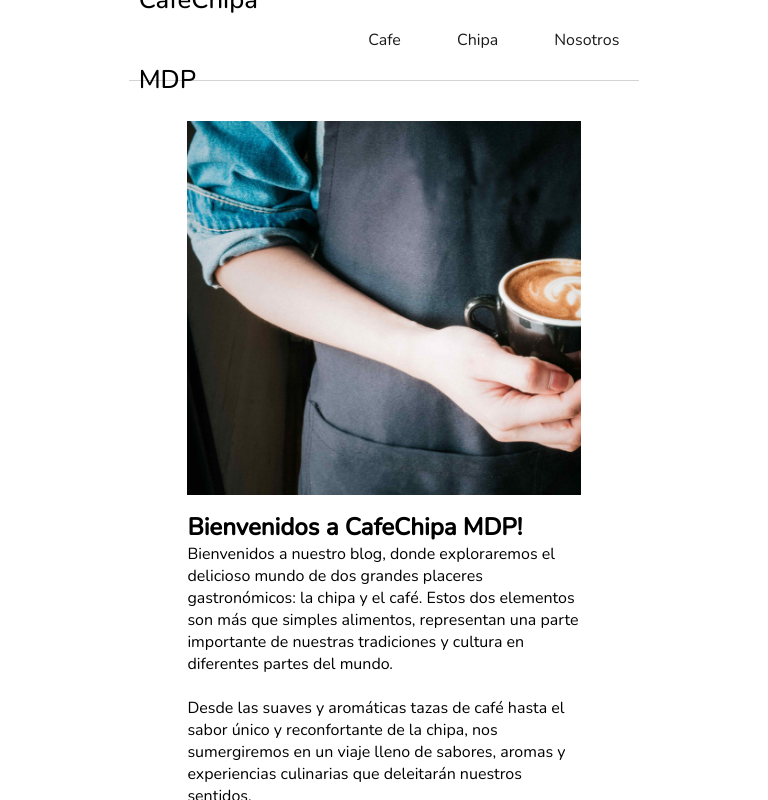
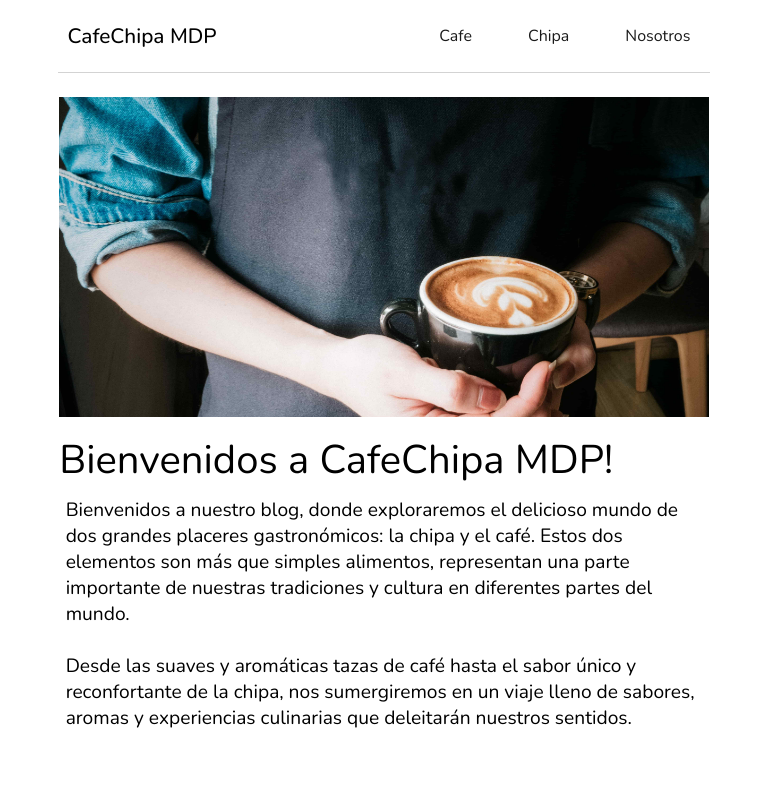
Before and after one commit to veranicolas/ChipaCafeBlog, a React (Vite) app: page / in a window 768 px wide. Built offline with nearby package versions, Linux system fonts and the light colour scheme.

Commit message:
Added: estilos responsive
Esta completado el responsive para el header y el index de los breakpoints del 320px al 768px

```diff
--- a/src/App.module.css
+++ b/src/App.module.css
@@ -43,7 +43,15 @@
 /* iPads, Tablets */
 @media  screen and (min-width:481px) and (max-width: 768px) {
 
+  .appContainer{
 
+    width: 100%;
+    height: auto;
+  }
+  .bodyContainer{
+    margin-top: 2vh;
+    height: auto;
+  }
 }
 
 /* Small screens, laptops */
--- a/src/components/Header/Header.module.css
+++ b/src/components/Header/Header.module.css
@@ -53,7 +53,7 @@
 
 @media only screen and (min-width:320px) and (max-width: 480px){
   .headerContainer{
-    height:12vh;
+    height:9vh;
     width: 85%;
 
     >.title{
@@ -71,7 +71,20 @@
 /* iPads, Tablets */
 @media  screen and (min-width:481px) and (max-width: 768px) {
 
+  .headerContainer{
+    height:9vh;
+    width: 85%;
 
+    >.title{
+      font-size: 1.3em;
+      font-weight: 500;
+      width: auto;
+    }
+
+    > .hamburguerMenu{
+      margin: 2vw;
+    }
+  }
 }
 
 /* Small screens, laptops */
--- a/src/components/Index/Index.module.css
+++ b/src/components/Index/Index.module.css
@@ -72,3 +72,63 @@
         }
     }
 }
+
+/* iPads, Tablets */
+@media  screen and (min-width:481px) and (max-width: 768px) {
+    .indexContainer{
+
+        height: auto;
+        padding-bottom: 5vh;
+
+        > .carrouselContainer{
+            height: 40vh !important;
+            width: 90%;
+
+            > .carrouselImage{
+                height:40vh !important;
+            }
+        }
+
+        > .textoIntroductorio{
+            width: 90%;
+            height: auto;
+            display: flex;
+            flex-direction: column;
+            justify-content: space-evenly;
+            margin-top: 2vh;
+
+            > p {
+                width: 98%;
+                text-align: left;
+                font-size: 1.2em;
+                padding-top:10px
+            }
+
+            > h2 {
+                width: 100%;
+                text-align: left;
+                font-weight: 100;
+                font-size: 2.5em;
+            }
+        }
+    }
+
+}
+
+/* Small screens, laptops */
+@media  screen and (min-width:769px) and (max-width: 1024px) {
+
+
+}
+
+/* Desktops, large screens */
+@media  screen and (min-width:1025px) and (max-width: 1200px) {
+
+
+}
+
+/* Extra large screens, TV */
+@media  screen and (min-width:1201px) {
+
+
+}
```
